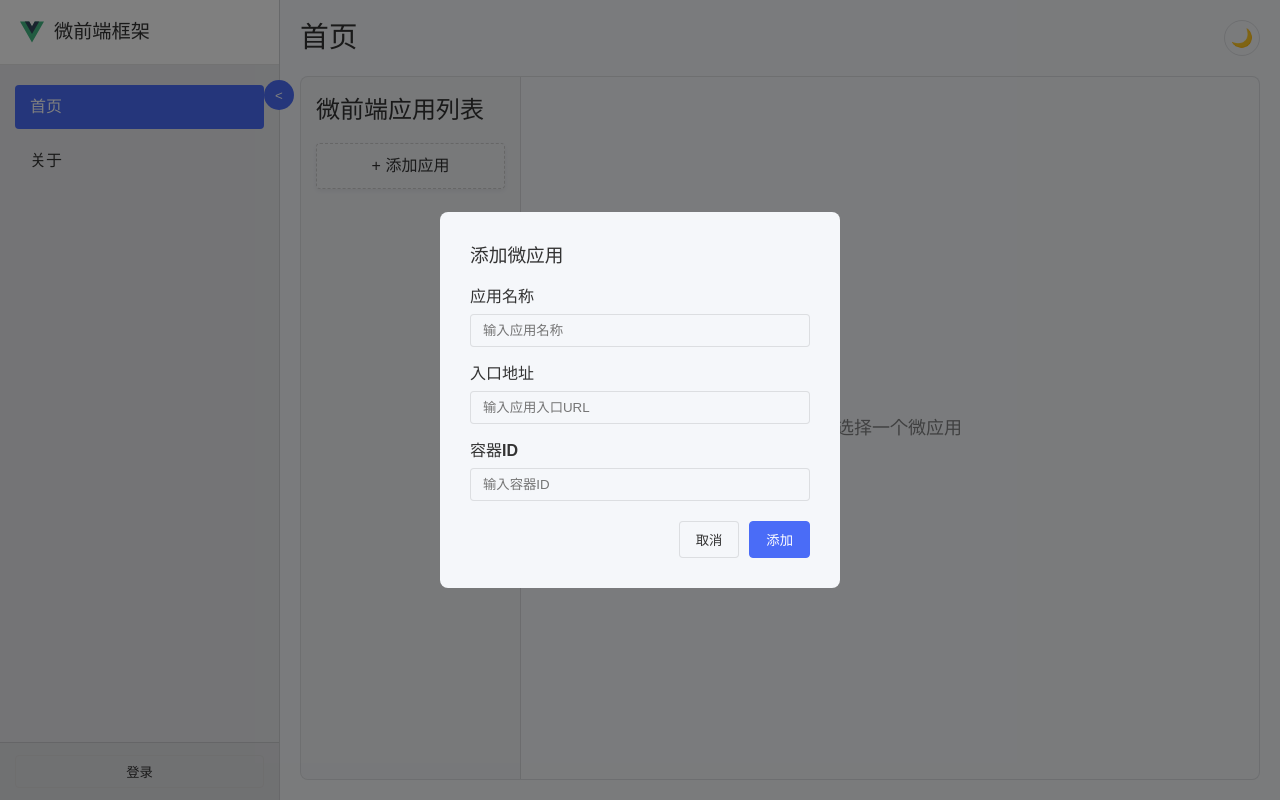
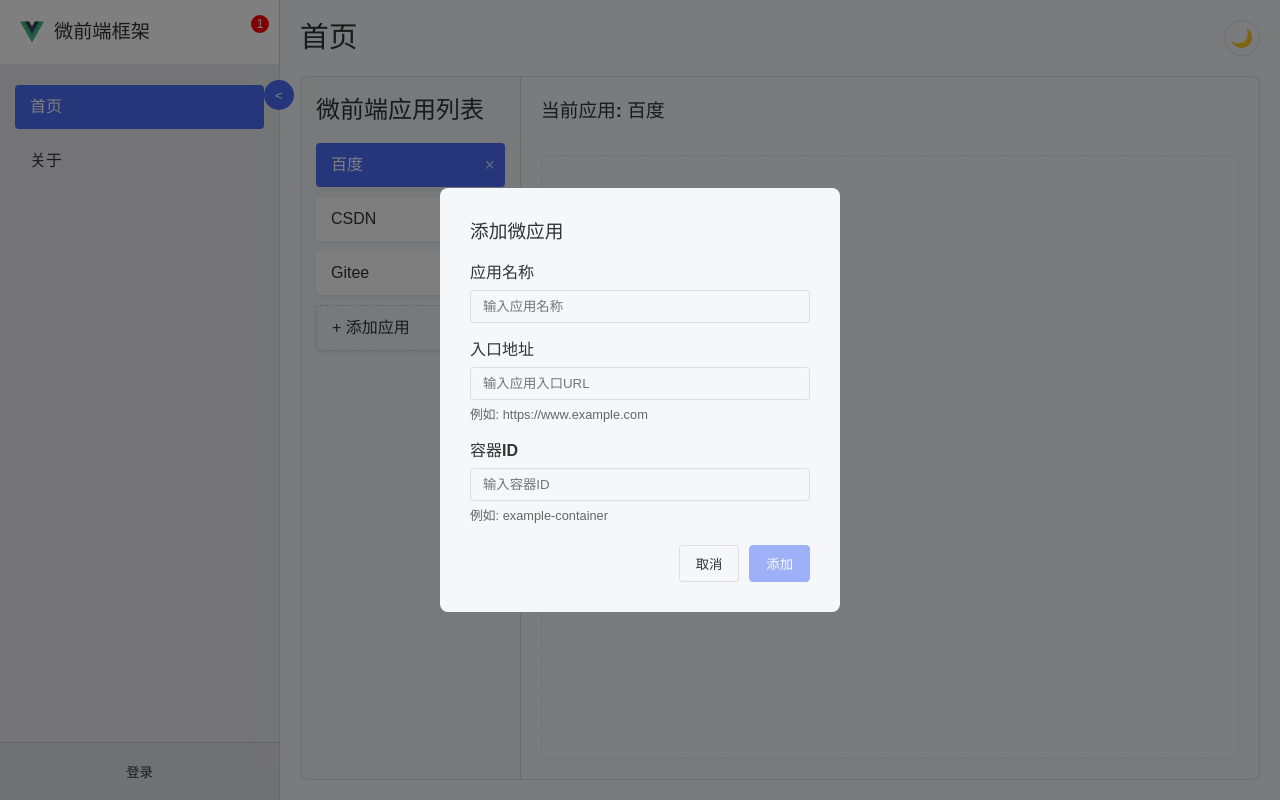
Before and after one commit to PhoenixWing321/phoinex-micro-front, a Vue app: page / in a window 1280 px wide. Both pictures are taken after a click on the element "+ 添加应用". Built offline with nearby package versions, Linux system fonts and the light colour scheme; what wujie-vue3 would draw is missing.

Commit message:
app 持久化

```diff
--- a/package.json
+++ b/package.json
@@ -9,6 +9,7 @@
     "preview": "vite preview"
   },
   "dependencies": {
+    "axios": "^1.8.1",
     "pinia": "^2.1.7",
     "pinia-plugin-persistedstate": "^3.2.1",
     "vue": "^3.4.15",
--- /dev/null
+++ b/public/config.json
@@ -0,0 +1,19 @@
+{
+  "defaultApps": [
+    {
+      "name": "百度",
+      "entry": "https://www.baidu.com",
+      "container": "baidu-container"
+    },
+    {
+      "name": "CSDN",
+      "entry": "https://www.csdn.net",
+      "container": "csdn-container"
+    },
+    {
+      "name": "Gitee",
+      "entry": "https://gitee.com",
+      "container": "gitee-container"
+    }
+  ]
+}
--- a/src/App.vue
+++ b/src/App.vue
@@ -39,10 +39,13 @@ const toggleSidebar = () => {
   store.toggleSidebar()
 }
 
-// 在组件挂载后初始化主题
-onMounted(() => {
+// 在组件挂载后初始化
+onMounted(async () => {
   // 确保从持久化存储恢复的主题设置被应用到DOM
   store.initTheme()
+
+  // 加载默认应用配置
+  await store.loadDefaultApps()
 })
 </script>
 
--- a/src/store/framework.ts
+++ b/src/store/framework.ts
@@ -1,5 +1,6 @@
 import { defineStore } from 'pinia'
 import type { FrameworkState, UserInfo, SubApp } from '../types/framework'
+import axios from 'axios'
 
 // 定义框架级别的store
 export const useFrameworkStore = defineStore('framework', {
@@ -20,6 +21,9 @@ export const useFrameworkStore = defineStore('framework', {
     // 系统状态
     isLoading: false, // 全局加载状态
     systemMessages: [], // 系统消息
+
+    // 配置相关
+    configLoaded: false, // 配置是否已加载
   }),
 
   // getters
@@ -111,6 +115,59 @@ export const useFrameworkStore = defineStore('framework', {
       if (document && document.documentElement) {
         document.documentElement.setAttribute('data-theme', this.currentTheme)
       }
+    },
+
+    // 从配置文件加载默认应用
+    async loadDefaultApps(): Promise<void> {
+      if (this.configLoaded) return;
+
+      try {
+        this.setLoading(true);
+        const response = await axios.get('/config.json');
+        const config = response.data;
+
+        // 如果本地没有应用，则加载默认应用
+        if (this.subApps.length === 0 && config.defaultApps) {
+          config.defaultApps.forEach((app: SubApp) => {
+            this.registerSubApp(app);
+          });
+
+          // 如果有应用，默认激活第一个
+          if (this.subApps.length > 0 && !this.currentApp) {
+            this.activateApp(this.subApps[0].name);
+          }
+        }
+
+        this.configLoaded = true;
+        this.addSystemMessage('应用配置加载成功');
+      } catch (error) {
+        console.error('加载配置文件失败:', error);
+        this.addSystemMessage('加载配置文件失败，请检查网络连接');
+      } finally {
+        this.setLoading(false);
+      }
+    },
+
+    // 删除应用
+    removeApp(appName: string): void {
+      const index = this.subApps.findIndex(app => app.name === appName);
+      if (index !== -1) {
+        // 如果删除的是当前激活的应用，则需要重新激活其他应用
+        if (this.currentApp && this.currentApp.name === appName) {
+          this.currentApp = null;
+          // 如果还有其他应用，则激活第一个
+          if (this.subApps.length > 1) {
+            const nextApp = this.subApps.find(app => app.name !== appName);
+            if (nextApp) {
+              this.activateApp(nextApp.name);
+            }
+          }
+        }
+
+        // 删除应用
+        this.subApps.splice(index, 1);
+        this.addSystemMessage(`应用 ${appName} 已删除`);
+      }
     }
   },
 
@@ -118,6 +175,6 @@ export const useFrameworkStore = defineStore('framework', {
   persist: {
     key: 'framework-store',
     storage: localStorage,
-    paths: ['currentTheme', 'sidebarCollapsed', 'userInfo', 'isLoggedIn']
+    paths: ['currentTheme', 'sidebarCollapsed', 'userInfo', 'isLoggedIn', 'subApps', 'currentApp']
   }
 })
--- a/src/views/Home.vue
+++ b/src/views/Home.vue
@@ -16,9 +16,13 @@
             :key="app.name"
             class="app-item"
             :class="{ active: app.name === store.currentAppName }"
-            @click="activateApp(app.name)"
           >
-            {{ app.name }}
+            <div class="app-item-content" @click="activateApp(app.name)">
+              {{ app.name }}
+            </div>
+            <button class="delete-app-btn" @click="confirmDeleteApp(app.name)" title="删除应用">
+              ×
+            </button>
           </div>
           <div class="app-item add" @click="showAddAppForm = true">
             + 添加应用
@@ -49,14 +53,28 @@
         <div class="form-group">
           <label>入口地址</label>
           <input v-model="newApp.entry" type="text" placeholder="输入应用入口URL">
+          <small>例如: https://www.example.com</small>
         </div>
         <div class="form-group">
           <label>容器ID</label>
           <input v-model="newApp.container" type="text" placeholder="输入容器ID">
+          <small>例如: example-container</small>
         </div>
         <div class="form-actions">
           <button @click="showAddAppForm = false">取消</button>
-          <button @click="addApp" class="primary">添加</button>
+          <button @click="addApp" class="primary" :disabled="!isFormValid">添加</button>
+        </div>
+      </div>
+    </div>
+
+    <!-- 删除确认对话框 -->
+    <div v-if="showDeleteConfirm" class="delete-confirm-dialog">
+      <div class="dialog-content">
+        <h3>确认删除</h3>
+        <p>确定要删除应用 "{{ appToDelete }}" 吗？此操作不可撤销。</p>
+        <div class="dialog-actions">
+          <button @click="showDeleteConfirm = false">取消</button>
+          <button @click="deleteApp" class="danger">删除</button>
         </div>
       </div>
     </div>
@@ -64,16 +82,28 @@
 </template>
 
 <script setup lang="ts">
-import { ref } from 'vue'
+import { ref, computed } from 'vue'
 import { useFrameworkStore } from '../store/framework'
 import type { SubApp } from '../types/framework'
 
 const store = useFrameworkStore()
 const showAddAppForm = ref(false)
+const showDeleteConfirm = ref(false)
+const appToDelete = ref('')
+
 const newApp = ref<SubApp>({
   name: '',
   entry: '',
   container: ''
+})
+
+// 表单验证
+const isFormValid = computed(() => {
+  return (
+    newApp.value.name.trim() !== '' &&
+    newApp.value.entry.trim() !== '' &&
+    newApp.value.container.trim() !== ''
+  )
 })
 
 // 激活应用
@@ -83,17 +113,28 @@ const activateApp = (appName: string) => {
 
 // 添加应用
 const addApp = () => {
-  if (newApp.value.name && newApp.value.entry && newApp.value.container) {
-    const appName = newApp.value.name;
+  if (isFormValid.value) {
+    const appName = newApp.value.name.trim();
+
+    // 检查应用名称是否已存在
+    if (store.subApps.some(app => app.name === appName)) {
+      store.addSystemMessage(`应用名称 "${appName}" 已存在，请使用其他名称`);
+      return;
+    }
 
     store.registerSubApp({
       name: appName,
-      entry: newApp.value.entry,
-      container: newApp.value.container
+      entry: newApp.value.entry.trim(),
+      container: newApp.value.container.trim()
     })
 
     // 添加成功消息
     store.addSystemMessage(`成功添加应用: ${appName}`)
+
+    // 如果没有激活的应用，则激活新添加的应用
+    if (!store.currentApp) {
+      store.activateApp(appName)
+    }
 
     // 重置表单
     newApp.value = {
@@ -103,6 +144,21 @@ const addApp = () => {
     }
 
     showAddAppForm.value = false
+  }
+}
+
+// 确认删除应用
+const confirmDeleteApp = (appName: string) => {
+  appToDelete.value = appName
+  showDeleteConfirm.value = true
+}
+
+// 删除应用
+const deleteApp = () => {
+  if (appToDelete.value) {
+    store.removeApp(appToDelete.value)
+    appToDelete.value = ''
+    showDeleteConfirm.value = false
   }
 }
 
@@ -207,13 +263,38 @@ h2, h3 {
 }
 
 .app-item {
-  padding: 10px 15px;
+  display: flex;
+  justify-content: space-between;
+  align-items: center;
   border-radius: 4px;
   background-color: rgba(255, 255, 255, 0.8);
-  cursor: pointer;
   transition: all 0.3s;
   box-shadow: 0 2px 4px rgba(0, 0, 0, 0.05);
   color: #333;
+}
+
+.app-item-content {
+  flex: 1;
+  padding: 10px 15px;
+  cursor: pointer;
+}
+
+.delete-app-btn {
+  background: none;
+  border: none;
+  color: #999;
+  font-size: 18px;
+  cursor: pointer;
+  padding: 0 10px;
+  display: flex;
+  align-items: center;
+  justify-content: center;
+  height: 100%;
+  transition: all 0.2s;
+}
+
+.delete-app-btn:hover {
+  color: #ff4d4d;
 }
 
 .app-item:hover {
@@ -223,6 +304,17 @@ h2, h3 {
 
 .app-item.active {
   background-color: var(--primary-color);
+}
+
+.app-item.active .app-item-content {
+  color: white;
+}
+
+.app-item.active .delete-app-btn {
+  color: rgba(255, 255, 255, 0.7);
+}
+
+.app-item.active .delete-app-btn:hover {
   color: white;
 }
 
@@ -231,6 +323,8 @@ h2, h3 {
   background-color: transparent;
   text-align: center;
   color: var(--text-color);
+  cursor: pointer;
+  padding: 10px 15px;
 }
 
 .no-app {
@@ -249,7 +343,7 @@ h2, h3 {
   height: 100%;
 }
 
-.add-app-form {
+.add-app-form, .delete-confirm-dialog {
   position: fixed;
   top: 0;
   left: 0;
@@ -262,7 +356,7 @@ h2, h3 {
   z-index: 1000;
 }
 
-.form-content {
+.form-content, .dialog-content {
   background-color: var(--background-color);
   padding: 30px;
   border-radius: 8px;
@@ -281,6 +375,13 @@ h2, h3 {
   font-weight: bold;
 }
 
+.form-group small {
+  display: block;
+  color: #666;
+  margin-top: 5px;
+  font-size: 0.8rem;
+}
+
 .form-group input {
   width: 100%;
   padding: 8px 12px;
@@ -290,14 +391,14 @@ h2, h3 {
   color: var(--text-color);
 }
 
-.form-actions {
+.form-actions, .dialog-actions {
   display: flex;
   justify-content: flex-end;
   gap: 10px;
   margin-top: 20px;
 }
 
-.form-actions button {
+.form-actions button, .dialog-actions button {
   padding: 8px 16px;
   border-radius: 4px;
   border: 1px solid rgba(0, 0, 0, 0.1);
@@ -310,6 +411,17 @@ h2, h3 {
   background-color: var(--primary-color);
   color: white;
   border-color: var(--primary-color);
+}
+
+.form-actions button:disabled {
+  opacity: 0.5;
+  cursor: not-allowed;
+}
+
+.dialog-actions button.danger {
+  background-color: #ff4d4d;
+  color: white;
+  border-color: #ff4d4d;
 }
 
 /* 暗黑主题适配 */
@@ -340,7 +452,12 @@ h2, h3 {
   border-color: rgba(255, 255, 255, 0.1);
 }
 
-:root[data-theme="dark"] .form-actions button {
+:root[data-theme="dark"] .form-group small {
+  color: #aaa;
+}
+
+:root[data-theme="dark"] .form-actions button,
+:root[data-theme="dark"] .dialog-actions button {
   background-color: rgba(0, 0, 0, 0.2);
   border-color: rgba(255, 255, 255, 0.1);
 }
```
Also changed, not shown: 1 other file (tests, documents, lock files or other folders).
